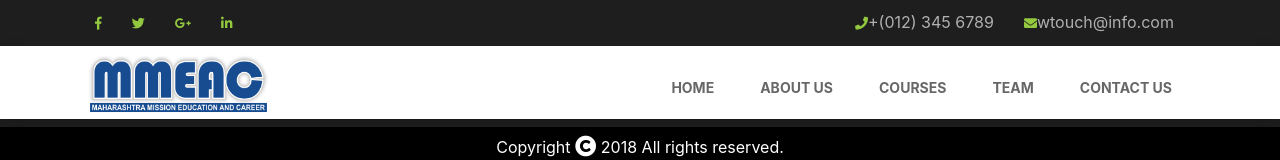
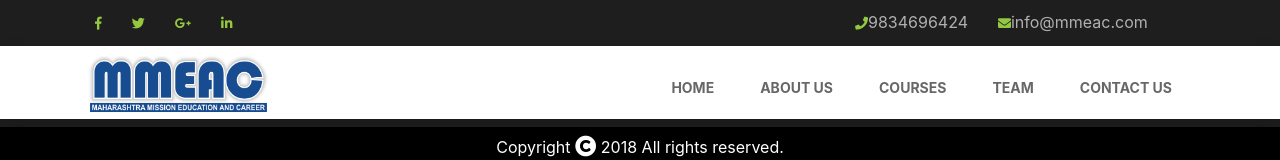
Before and after one commit to apekshanawale/Website, an Angular app: page /course/1 in a window 1280 px wide. Shown: the top 160 px of the page. Built offline with nearby package versions, Linux system fonts and the light colour scheme.

Commit message:
create json file and courses pages.

```diff
--- a/src/app/app.component.html
+++ b/src/app/app.component.html
@@ -12,9 +12,9 @@
 		<div class="col-sm-4">
 			<div class="co1">
 				<i class="fas fa-phone f2"></i>
-				<span class="b">+(012) 345 6789</span>
+				<span class="b">9834696424</span>
 				<i class="fas fa-envelope f2"></i>
-				<span class="b">wtouch@info.com</span>
+				<span class="b">info@mmeac.com</span>
 			</div>
 		</div>
 	</div>
--- a/src/app/app.module.ts
+++ b/src/app/app.module.ts
@@ -15,9 +15,9 @@ import { ComputerComponent } from './pages/computer/computer.component';
 
 const appRoutes: Routes = [
 
-	 //{ path: '', redirectTo: "/Home", pathMatch : "full" },
+	 { path: '', redirectTo: "/Home", pathMatch : "full" },
 	// { path: 'Home', component: HomeComponent },
-	 { path: '', component: HomeComponent },
+	 //{ path: '', component: HomeComponent },
 	 { path: 'AboutUs', component:AboutUsComponent },
 	 { path: 'Courses', component: CoursesComponent },
 	 { path: 'Team', component: TeamComponent },
--- a/src/app/pages/computer/computer.component.html
+++ b/src/app/pages/computer/computer.component.html
@@ -4,3 +4,4 @@
 
 	</div>
 </div>
+<!-- </div> -->
--- a/src/app/pages/computer/computer.component.scss
+++ b/src/app/pages/computer/computer.component.scss
@@ -1,3 +1,4 @@
 .container {
 background-color : #fff;
 }
+//body
--- a/src/app/pages/computer/computer.component.ts
+++ b/src/app/pages/computer/computer.component.ts
@@ -31,7 +31,7 @@ export class ComputerComponent implements OnInit {
   constructor(public route : ActivatedRoute, public http : Http) {
 	this.route.params.subscribe(params => {
 		console.log(params);
-		//this.pageData = this.data[params.courseName];
+		/*this.pageData = this.data[params.courseName];*/
 		this.getData(params.courseName);
 		console.log(this.pageData)
 	})
```
Also changed, not shown: src/assets/data.json (line endings or trailing spaces).
